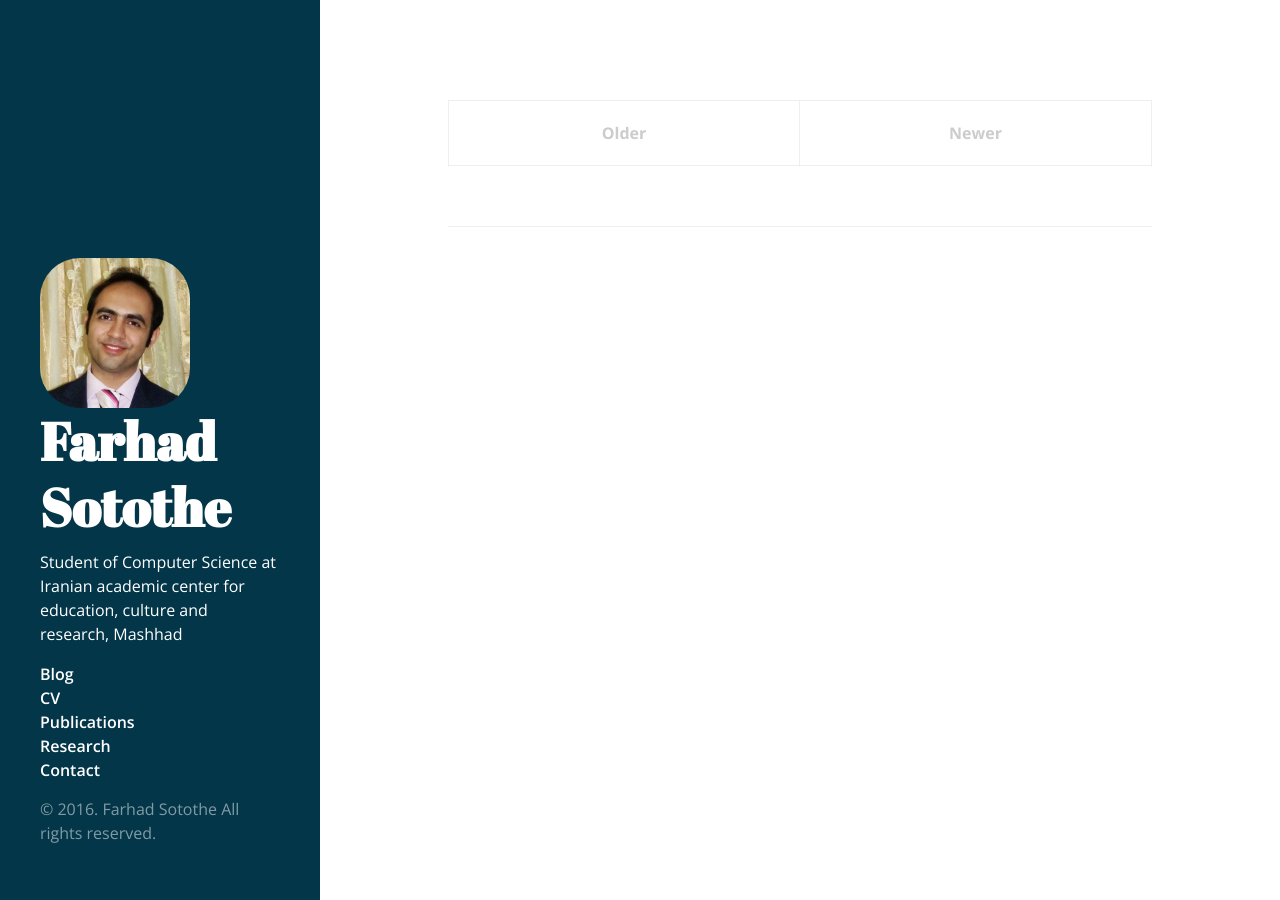
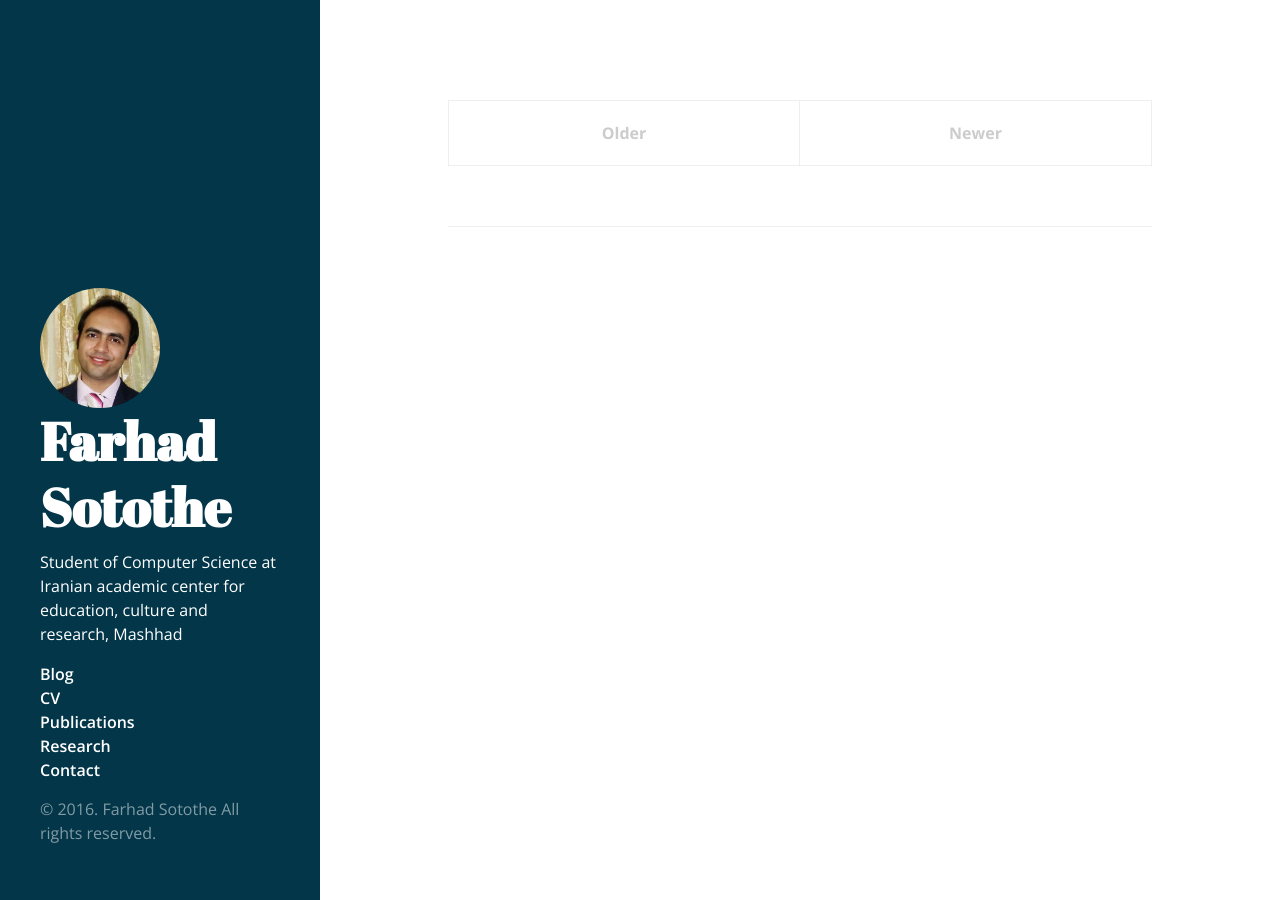
Before and after one commit to sotothe/sotothe.github.io, a Jekyll site: the page built from index.html, in a window 1280 px wide. Built offline with Jekyll 4.4.1, drawn with Linux system fonts in a browser that asks for light colours; nearby versions of some CDN libraries; the list of posts is cut into pages by our own code; comment, search, counter and statistics services are not loaded.

Commit message:
Update hyde.css

```diff
--- a/public/css/hyde.css
+++ b/public/css/hyde.css
@@ -464,14 +464,14 @@ a:focus {
 */
 
 .img-circular{
- width: 150px;
- height: 150px;
+ width: 120px;
+ height: 120px;
  background-image: url('/public/images/sotothe01.jpg');
  background-size: cover;
  display: block;
- border-radius: 40px;
- -webkit-border-radius: 40px;
- -moz-border-radius: 40px;
+ border-radius: 60px;
+ -webkit-border-radius: 60px;
+ -moz-border-radius: 60px;
 }
 
 
```
